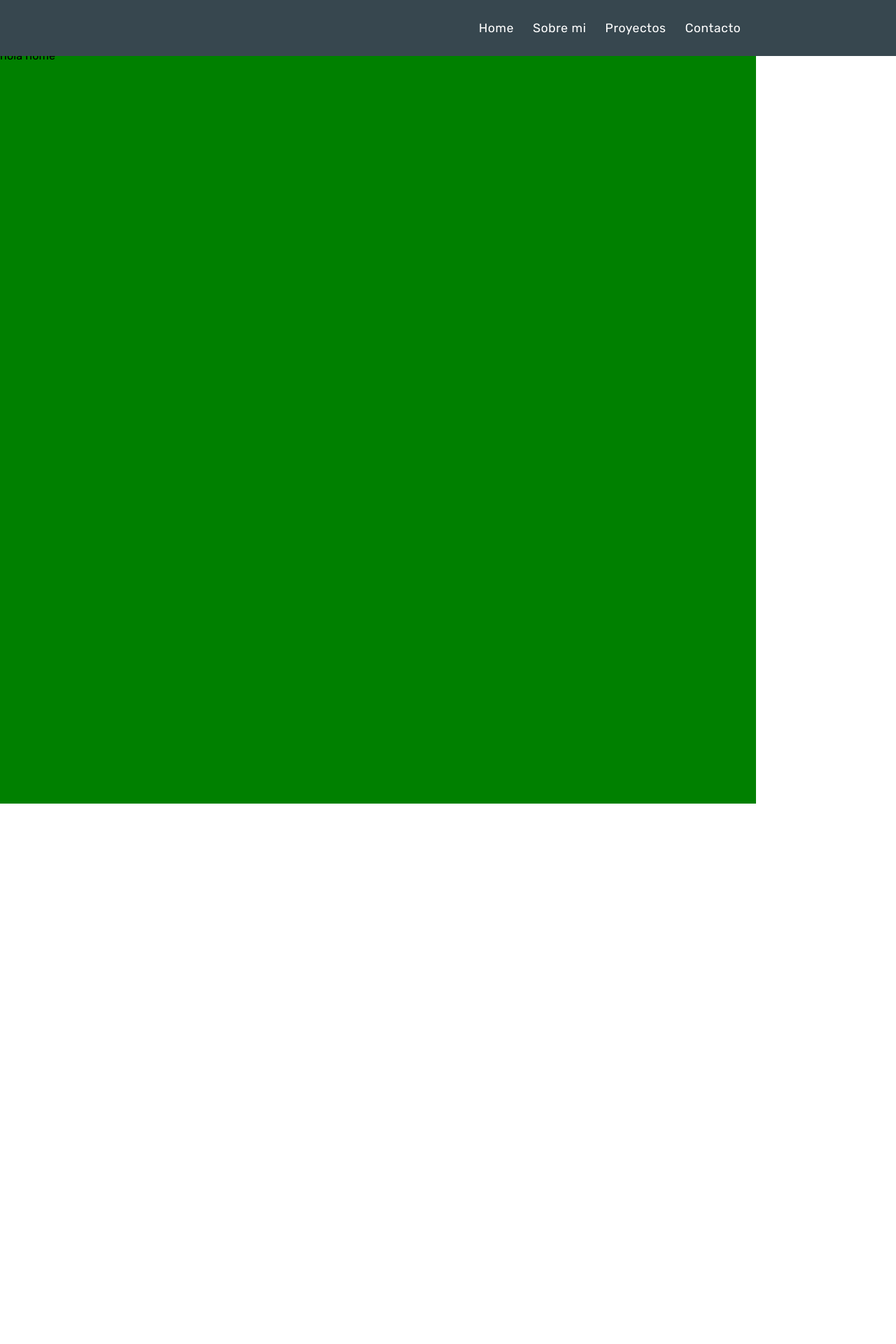
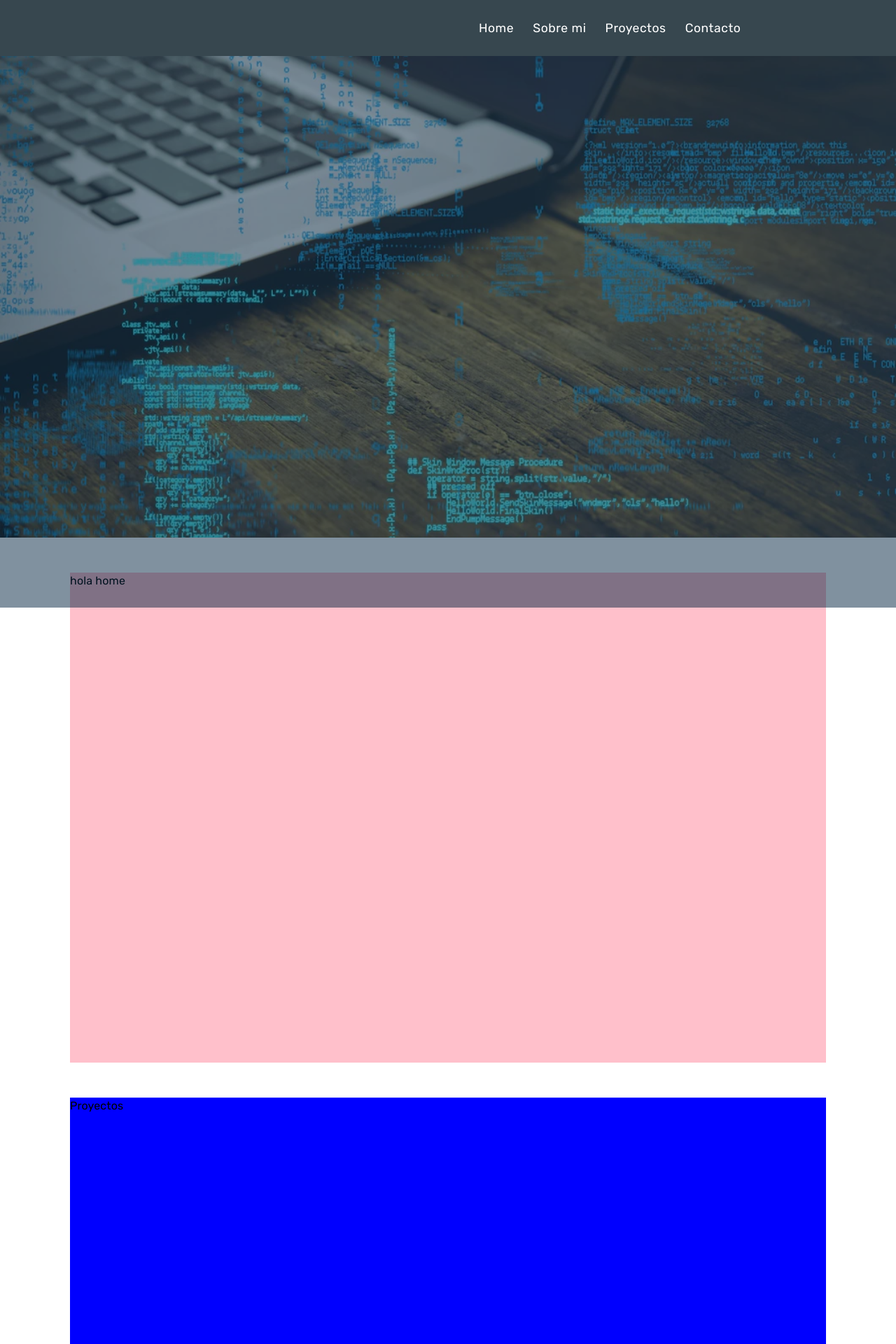
Before and after one commit to eli-beg/portfolioEli, a React (Create React App) app: page / in a window 1280 px wide. Shown: the top 1920 px of the page at 70% size. Before the commit the page ends 1148 px from the top, so only its background shows below. Built offline with nearby package versions, Linux system fonts and the light colour scheme.

Commit message:
Add navigation to scroll

```diff
--- a/src/components/Header/BurguerMenu.jsx
+++ b/src/components/Header/BurguerMenu.jsx
@@ -9,6 +9,7 @@ const BurgerMenu = (props) => {
     handleOpenMenuMobile,
     handleCloseMenuMobile,
     menuIsOpen,
+    handleNavigateToSection,
     MenuIcon = null,
   } = props;
 
@@ -39,7 +40,7 @@ const BurgerMenu = (props) => {
             {menu.map((page) => (
               <Button
                 key={page.id}
-                // onClick={(e) => handleOpenMenu(e, page.id)}
+                onClick={(e) => handleNavigateToSection(e, page.text)}
                 sx={{
                   my: 2,
                   mx: { md: 0.5, lg: 0.7 },
--- a/src/components/Header/Header.jsx
+++ b/src/components/Header/Header.jsx
@@ -12,6 +12,7 @@ const Header = ({
   navigate,
   setActiveButton,
   activeButton,
+  handleNavigateToSection,
 }) => {
   const trigger = useScrollTrigger();
 
@@ -37,6 +38,7 @@ const Header = ({
             handleOpenMenuMobile={handleOpenMenuMobile}
             menuIsOpen={menuIsOpen}
             navigate={navigate}
+            handleNavigateToSection={handleNavigateToSection}
           />
 
           <Navbar
@@ -45,6 +47,7 @@ const Header = ({
             activeButton={activeButton}
             setActiveButton={setActiveButton}
             trigger={trigger}
+            handleNavigateToSection={handleNavigateToSection}
           />
         </Toolbar>
       </Container>
--- a/src/components/Header/HeaderContainer.jsx
+++ b/src/components/Header/HeaderContainer.jsx
@@ -33,6 +33,11 @@ const HeaderContainer = () => {
   const handleCloseMenuMobile = () => {
     setMenuIsOpen(false);
   };
+  const handleNavigateToSection = (e, text) => {
+    const anchor = document.querySelector(`#${text.replace(" ", "-")}`);
+    anchor.scrollIntoView({ behavior: "smooth", block: "center" });
+    setMenuIsOpen(false);
+  };
 
   return (
     <Header
@@ -43,6 +48,7 @@ const HeaderContainer = () => {
       navigate={navigate}
       activeButton={activeButton}
       setActiveButton={setActiveButton}
+      handleNavigateToSection={handleNavigateToSection}
     />
   );
 };
--- a/src/components/Header/Navbar.jsx
+++ b/src/components/Header/Navbar.jsx
@@ -1,18 +1,21 @@
 import React from "react";
 import { Box, Button } from "@mui/material";
 
-const Navbar = ({ menu, navigate, activeButton, setActiveButton, trigger }) => {
-  const handleOpenMenu = (e, id) => {
-    setActiveButton(id);
-  };
-
+const Navbar = ({
+  menu,
+  navigate,
+  activeButton,
+  setActiveButton,
+  trigger,
+  handleNavigateToSection,
+}) => {
   return (
     <Box sx={style.containerNavbar}>
       {menu &&
         menu.map((page) => (
           <Button
             key={page.id}
-            onClick={(e) => handleOpenMenu(e, page.id)}
+            onClick={(e) => handleNavigateToSection(e, page.text)}
             sx={{
               my: 2,
               mx: { md: 0.5, lg: 0.7 },
--- /dev/null
+++ b/src/components/Home/Home.jsx
@@ -0,0 +1,41 @@
+import React from "react";
+import { Box } from "@mui/material";
+import imageHome from "../../images/imageHome.webp";
+
+const Home = () => {
+  return (
+    <>
+      <Box
+        component="img"
+        src={imageHome}
+        alt="img not found"
+        sx={style.imageHome}
+      />
+      <Box sx={style.containerHomeShadow} />
+    </>
+  );
+};
+
+export default Home;
+
+const style = {
+  imageHome: {
+    width: "100%",
+    height: "100%",
+    objectFit: "cover",
+    objectPosition: "0px 0px",
+    zIndex: "1",
+  },
+  containerHomeShadow: {
+    position: "absolute",
+    top: { xs: "56px", sm: "64px", md: "68px" },
+    bottom: 0,
+    right: 0,
+    left: 0,
+    backgroundColor: "rgba(3,37,65,0.5)",
+    width: "100%",
+    height: "100%",
+    objectFit: "cover",
+    zIndex: "2",
+  },
+};
--- a/src/pages/HomeContainer.jsx
+++ b/src/pages/HomeContainer.jsx
@@ -1,11 +1,59 @@
 import React from "react";
-import { Box, Typography } from "@mui/material";
+import { Grid, Typography } from "@mui/material";
+import Home from "../components/Home/Home";
 
 const HomeContainer = () => {
   return (
-    <Box width="1080px" height="1080px" sx={{ backgroundColor: "green" }}>
-      <Typography>hola home</Typography>
-    </Box>
+    <Grid
+      container
+      width="100%"
+      height="100%"
+      justifyContent="center"
+      // sx={{ backgroundColor: "green" }}
+    >
+      <Grid
+        id="Home"
+        item
+        xs={12}
+        height="700px"
+        sx={{ backgroundColor: "red" }}
+      >
+        <Home />
+      </Grid>
+      <Grid
+        id="Sobre-mi"
+        item
+        width="1080px"
+        marginTop="50px"
+        height="700px"
+        sx={{ backgroundColor: "pink" }}
+      >
+        {" "}
+        <Typography>hola home</Typography>
+      </Grid>
+      <Grid
+        id="Proyectos"
+        item
+        width="1080px"
+        marginTop="50px"
+        height="700px"
+        sx={{ backgroundColor: "blue" }}
+      >
+        {" "}
+        <Typography>Proyectos</Typography>
+      </Grid>
+      <Grid
+        id="Contacto"
+        item
+        width="1080px"
+        marginTop="50px"
+        height="700px"
+        sx={{ backgroundColor: "violet" }}
+      >
+        {" "}
+        <Typography>Contacto</Typography>
+      </Grid>
+    </Grid>
   );
 };
 
```
Also changed, not shown: src/images/imageHome.webp (added).
